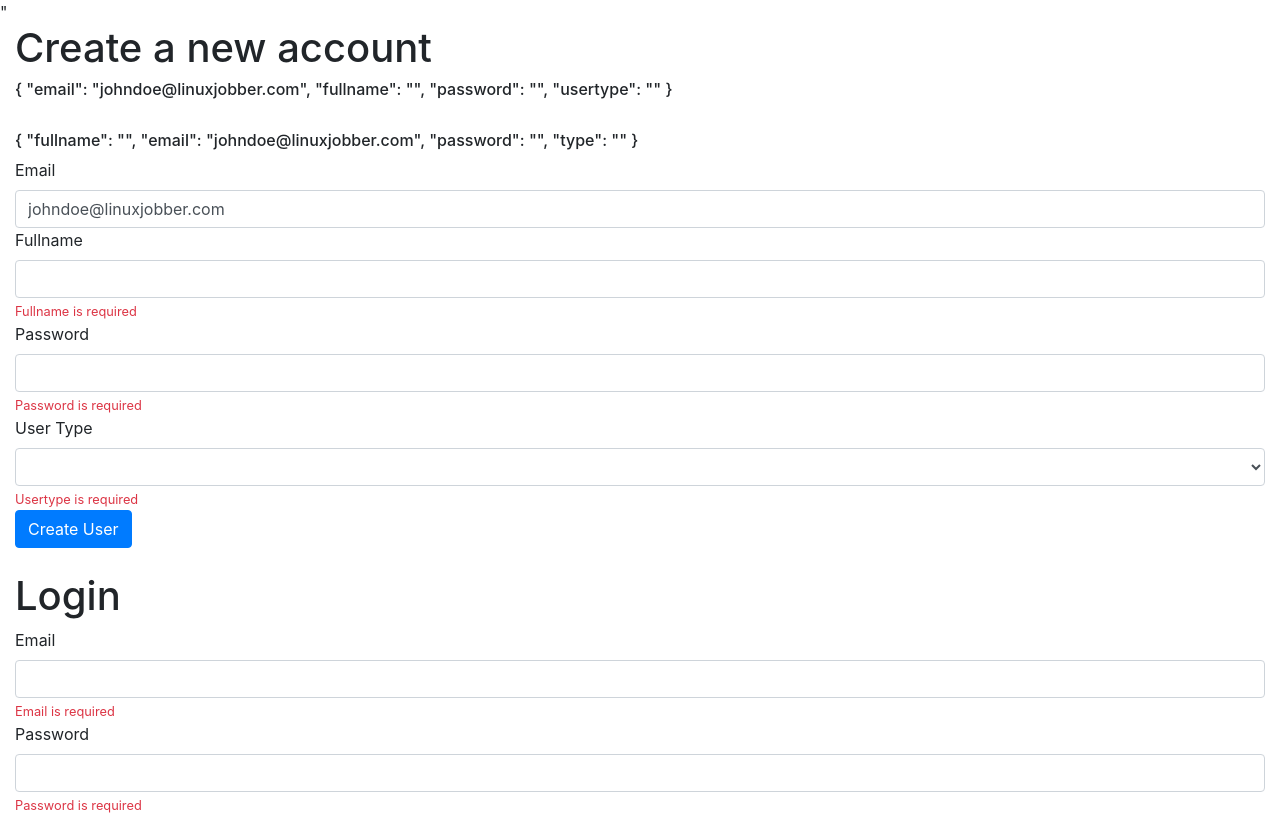
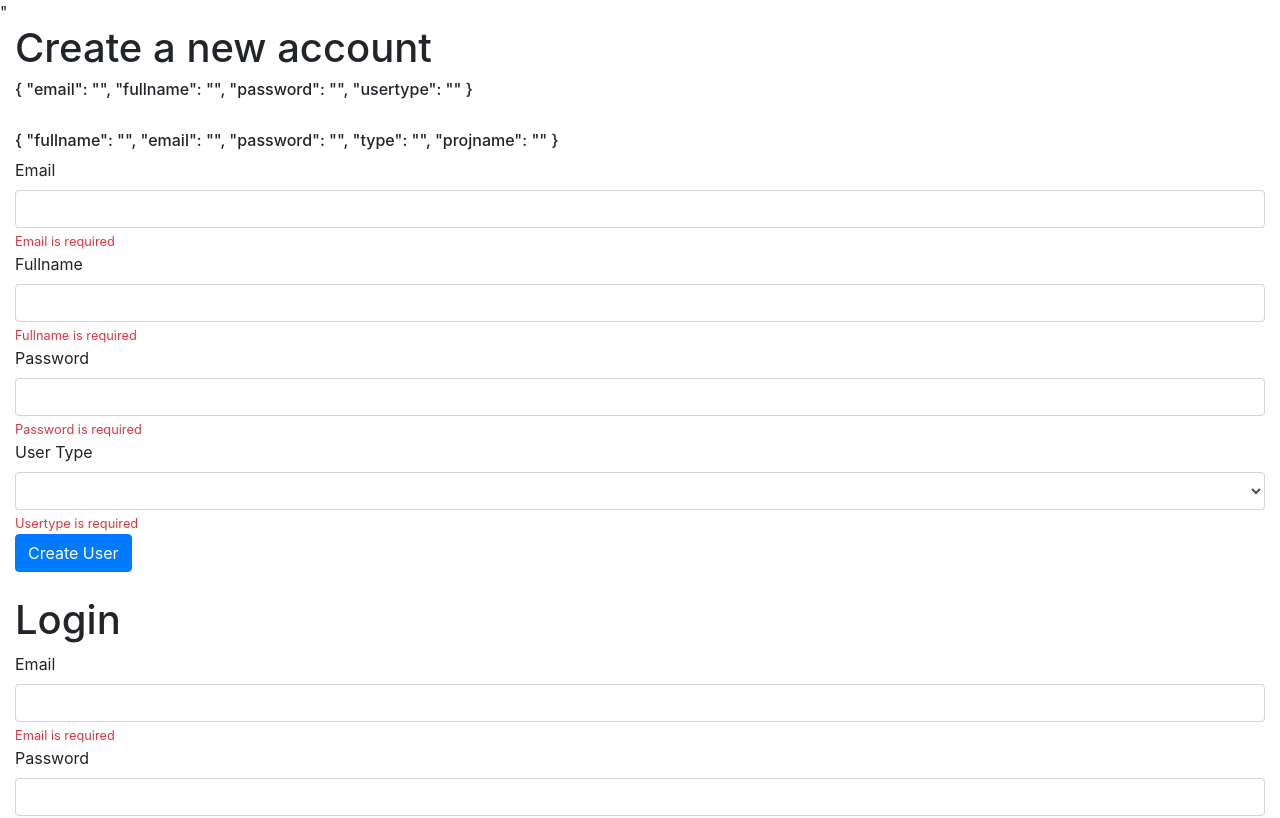
Before and after one commit to EngineerSk/eskayoriadechatscrum, an Angular app: page / in a window 1280 px wide. Shown: the top 818 px of the page. Built offline with nearby package versions, Linux system fonts and the light colour scheme.

Commit message:
lab 6 tested OK (Posting Form Data to a Server)

```diff
--- /dev/null
+++ b/src/app/scrumdata.service.ts
@@ -0,0 +1,22 @@
+import { Injectable } from '@angular/core';
+import { HttpClient, HttpHeaders } from '@angular/common/http';
+import { Scrumuser } from "./scrumuser";
+
+@Injectable({
+  providedIn: 'root'
+})
+export class ScrumdataService {
+
+  constructor(private _http: HttpClient) { }
+  _url = 'https://liveapi.chatscrum.com/scrum/api/scrumusers/'
+
+  public httpOptions = {
+    headers : new HttpHeaders({'Content-Type': 'application/json'})
+  }
+  signup(user: Scrumuser){
+    return this._http.post<any>(this._url, {'email':user['email'],
+    'password':user['password'], 'full_name':user['fullname'],
+    'usertype':user['type'], 'projname':user['projname']},
+    this.httpOptions);
+  }
+}
--- a/src/app/scrumuser.ts
+++ b/src/app/scrumuser.ts
@@ -3,11 +3,7 @@ export class Scrumuser {
         public fullname : string,
         public email: string,
         public password: string,
-        public type: string
-    ){
-        this.fullname =  fullname;
-        this.email = email;
-        this.password = password;
-        this.type = type;
-    }
+        public type: string,
+        public projname: string
+    ){}
 }
--- a/src/app/signup/signup.component.html
+++ b/src/app/signup/signup.component.html
@@ -3,7 +3,8 @@
 	<h6>{{ userSignupForm.value | json }}</h6>
 	<br>
 	<h6>{{ scrumUserModel | json }}</h6>
-	<form #userSignupForm = "ngForm">
+	<h5><div id="display">{{ message }}</div></h5>
+	<form #userSignupForm = "ngForm" novalidate (ngSubmit)="onSubmit()">
 		<div class="form_group">
 			<label>Email</label>
 			<input required type="email"
@@ -59,6 +60,6 @@
 			</div>
 		</div>
 
-		<button class="btn btn-primary" type="submit">Create User</button>
+		<button class="btn btn-primary" type="submit" >Create User</button>
 	</form>
 </div>
--- a/src/app/signup/signup.component.ts
+++ b/src/app/signup/signup.component.ts
@@ -1,5 +1,6 @@
 import { Component, OnInit } from '@angular/core';
-import { Scrumuser } from '../scrumuser'
+import { Scrumuser } from '../scrumuser';
+import { ScrumdataService } from '../scrumdata.service';
 
 @Component({
   selector: 'app-signup',
@@ -8,11 +9,25 @@ import { Scrumuser } from '../scrumuser'
 })
 export class SignupComponent implements OnInit {
 
-  constructor() { }
+  constructor(private _scrumdataService: ScrumdataService) { }
 
   ngOnInit(): void {
   }
 
   userTypes = ['developer', 'owner']
-  scrumUserModel = new Scrumuser('', 'johndoe@linuxjobber.com', '', '');
+  scrumUserModel = new Scrumuser('', '', '', '', '');
+  message=''
+  onSubmit(){
+    console.log(this.scrumUserModel);
+    this._scrumdataService
+    .signup(this.scrumUserModel)
+    .subscribe(
+      data => {
+        this.message = 'Your account has been created successfully!!!';
+      },
+      error => console.error('Error', error)
+
+    )
+
+  }
 }
```
Also changed, not shown: src/app/app.module.ts (+5 -2 lines), 1 other file (tests, documents, lock files or other folders).
